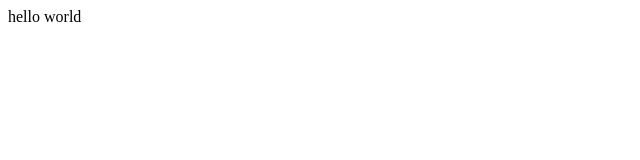
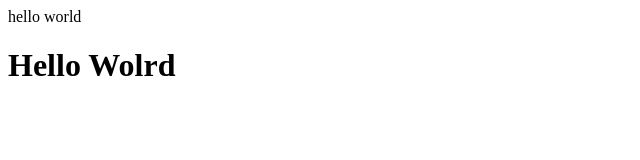
Before and after one commit to DhruvPatel4820/project_demo, a plain HTML site: page index.html in a window 1280 px wide. Shown: the whole page, without its empty margins (0-640 px from the left). Drawn offline with Linux system fonts and the light colour scheme.

Commit message:
Update index.html

```diff
--- a/index.html
+++ b/index.html
@@ -1 +1,2 @@
 <p>hello world</p>
+<h1>Hello Wolrd</h1>
```
